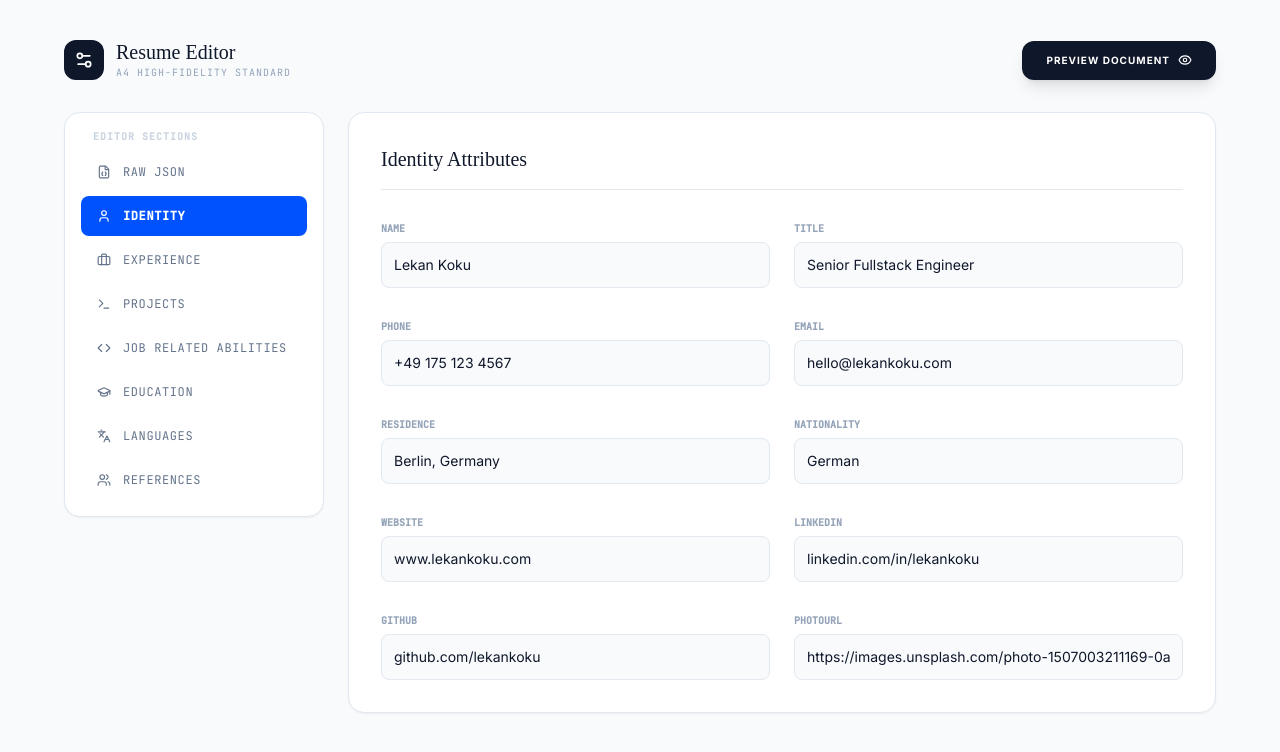
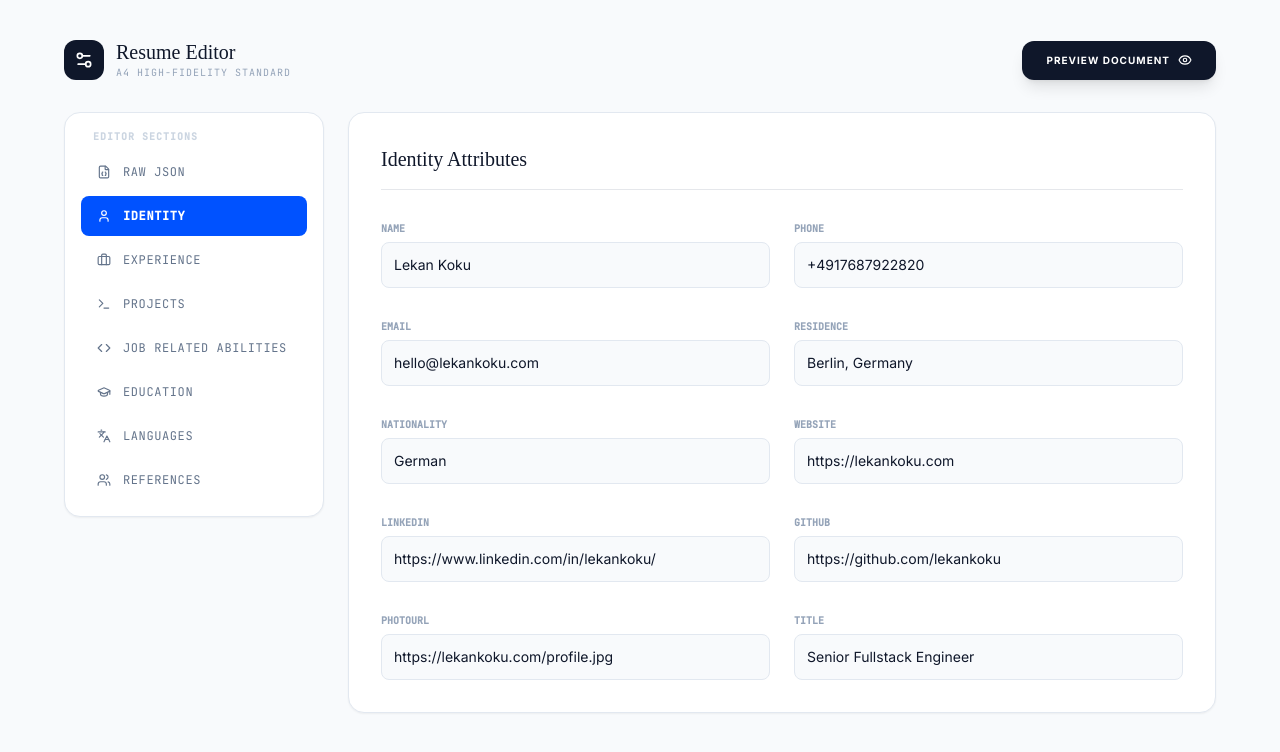
Before and after one commit to lekankoku/resume-builder, a React (Vite) app: page / in a window 1280 px wide. Shown: the top 752 px of the page. Built offline with nearby package versions, Linux system fonts and the light colour scheme; a web font is replaced by a local one.

Commit message:
feat: added local storage

```diff
--- a/App.tsx
+++ b/App.tsx
@@ -1,7 +1,7 @@
 
 import React, { useState, useEffect } from 'react';
 import { resumeData as initialData } from './resumeData';
-import { ResumeData } from './types';
+import { ResumeData, PersonalInfo } from './types';
 import {
   User,
   Briefcase,
@@ -23,13 +23,40 @@ import {
   Phone
 } from 'lucide-react';
 
+// Default personal info (excluding title which comes from JSON)
+const getDefaultPersonalInfo = (): Omit<PersonalInfo, 'title'> => {
+  const { title, ...rest } = initialData.personal;
+  return rest;
+};
+
+const STORAGE_KEY = 'resume-identity-attributes';
+
 const App: React.FC = () => {
-  const [data, setData] = useState<ResumeData>(initialData);
+  const [data, setData] = useState<ResumeData>(() => {
+    // Load personal info from localStorage (except title)
+    // If no localStorage exists, use data from resumeData.ts as defaults
+    const stored = localStorage.getItem(STORAGE_KEY);
+    const personalData = stored ? JSON.parse(stored) : getDefaultPersonalInfo();
+
+    return {
+      ...initialData,
+      personal: {
+        ...personalData,
+        title: initialData.personal.title // Title always comes from JSON
+      }
+    };
+  });
   const [jsonInput, setJsonInput] = useState<string>(JSON.stringify(initialData, null, 2));
   const [jsonError, setJsonError] = useState<string | null>(null);
   const [isEditing, setIsEditing] = useState(true);
   const [activeTab, setActiveTab] = useState('personal');
   const [printVariant, setPrintVariant] = useState<'strict-2-page' | 'continuous'>('continuous');
+
+  // Save personal info to localStorage whenever it changes (except title)
+  useEffect(() => {
+    const { title, ...personalWithoutTitle } = data.personal;
+    localStorage.setItem(STORAGE_KEY, JSON.stringify(personalWithoutTitle));
+  }, [data.personal]);
 
   useEffect(() => {
     setJsonInput(JSON.stringify(data, null, 2));
@@ -38,7 +65,14 @@ const App: React.FC = () => {
   const handleApplyJson = () => {
     try {
       const parsed = JSON.parse(jsonInput);
-      setData(parsed);
+      // Only update title from JSON, keep other personal fields from local storage
+      setData({
+        ...parsed,
+        personal: {
+          ...data.personal, // Keep existing personal data from local storage
+          title: parsed.personal?.title || data.personal.title // Only update title from JSON
+        }
+      });
       setJsonError(null);
     } catch (e: any) {
       setJsonError(e.message);
--- a/resumeData.ts
+++ b/resumeData.ts
@@ -5,14 +5,14 @@ export const resumeData: ResumeData = {
   personal: {
     name: "Lekan Koku",
     title: "Senior Fullstack Engineer",
-    phone: "+49 175 123 4567",
+    phone: "+4917687922820",
     email: "hello@lekankoku.com",
     residence: "Berlin, Germany",
     nationality: "German",
-    website: "www.lekankoku.com",
-    linkedin: "linkedin.com/in/lekankoku",
-    github: "github.com/lekankoku",
-    photoUrl: "https://images.unsplash.com/photo-1507003211169-0a1dd7228f2d?q=80&w=300&h=300&auto=format&fit=crop"
+    website: "https://lekankoku.com",
+    linkedin: "https://www.linkedin.com/in/lekankoku/",
+    github: "https://github.com/lekankoku",
+    photoUrl: "https://lekankoku.com/profile.jpg"
   },
   experiences: [
     {
```
